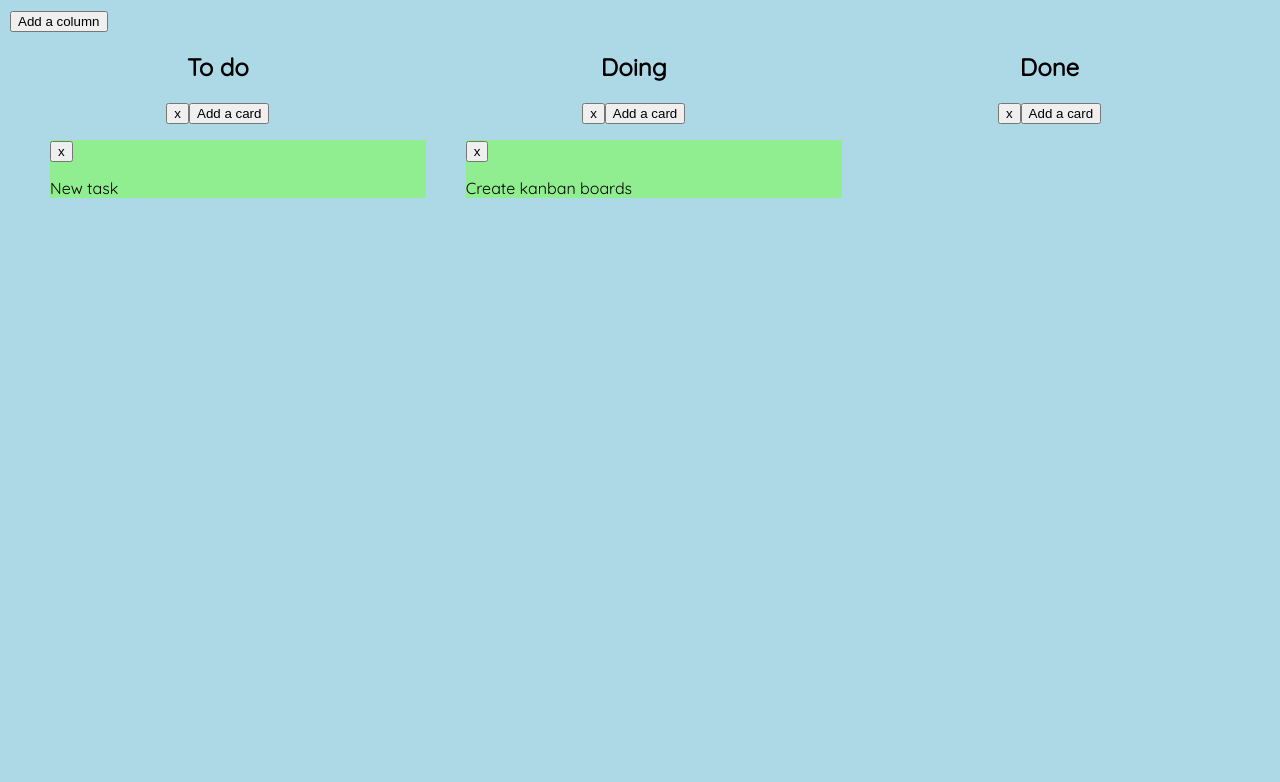
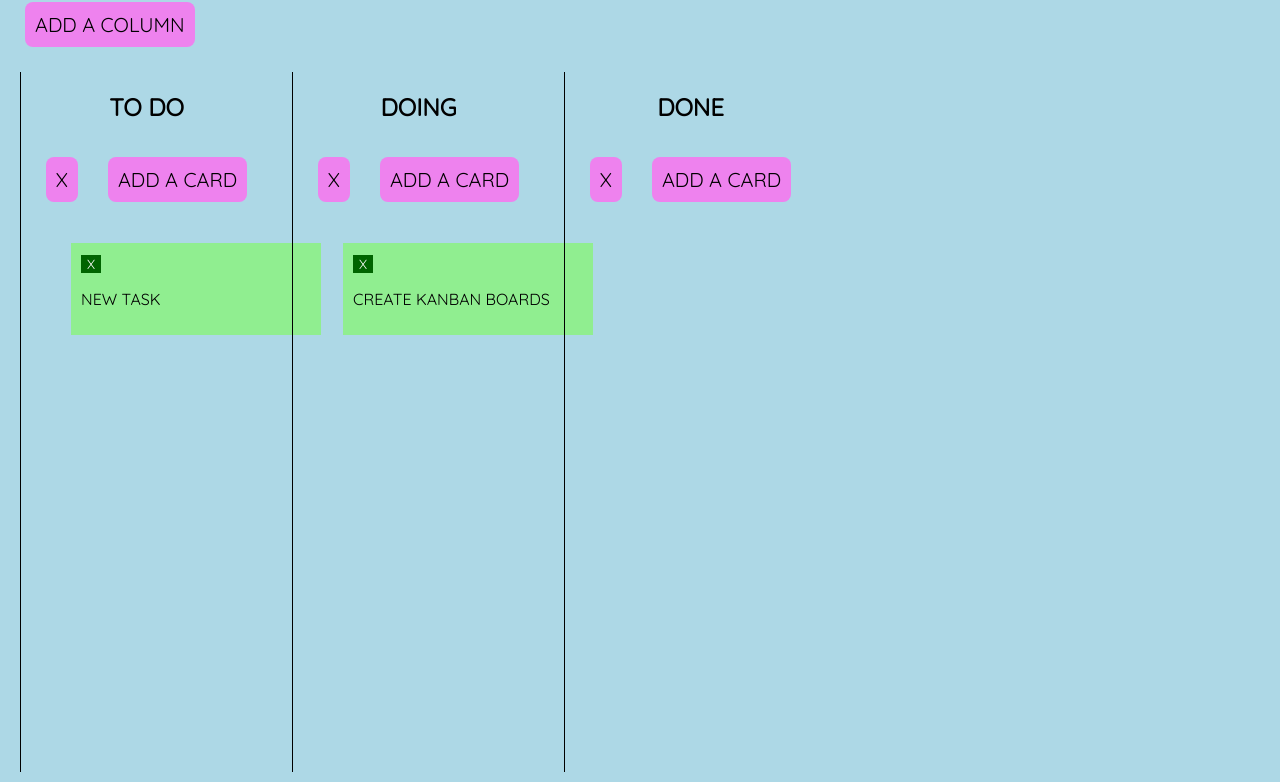
Before and after one commit to jacekpaszek/Zadanie_11_6_Wlasne_Trello, a plain HTML site: page index.html in a window 1280 px wide. Shown: the part 73-855 px from the top of the page. Before the commit the page ends 800 px from the top, so only its background shows below. Drawn offline with nearby package versions, Linux system fonts and the light colour scheme.

Commit message:
application stylling

```diff
--- a/css/style.css
+++ b/css/style.css
@@ -13,16 +13,47 @@ body {
 
 h1 {
 	text-align: center;
+	margin: 10px;
 }
 .column {
 	float: left;
-	width: 33%;
+	width: 20%;
+	height: 700px;
 	text-align: center;
+	text-transform: uppercase;
+	border-left: 1px solid black;
+	margin: 10px;
 }
 
 li {
-	margin: 0;
+	margin: 10px;
+	padding: 10px;
 	background: lightgreen;
-	display: block;
+	display: inline-block;
 	text-align: left;
+	min-width: 250px;
 }
+
+.board > button,
+.column > button {
+	border: none;
+	padding: 10px;
+	margin: 15px;
+	font-size: 20px;
+	font-family: Quicksand;
+	border-radius: 8px;
+	text-transform: uppercase;
+	background: violet;
+}
+
+.card > button {
+	border: none;
+	font-family: Quicksand;
+	text-transform: uppercase;
+	background: darkgreen;
+	color: white;
+}
+
+.card-placeholder {
+	background: grey;
+}
--- a/js/script.js
+++ b/js/script.js
@@ -97,7 +97,7 @@ $(function() {
         $('.column-card-list').sortable({
             connectWith: '.column-card-list',
             placeholder: 'card-placeholder'
-        });
+        }).disableSelection();
     };
 
     $('.create-column').click(function() {
@@ -125,5 +125,3 @@ $(function() {
     todoColumn.addCard(card1);
     doingColumn.addCard(card2);
 });
-
-// disableSelection();
```
